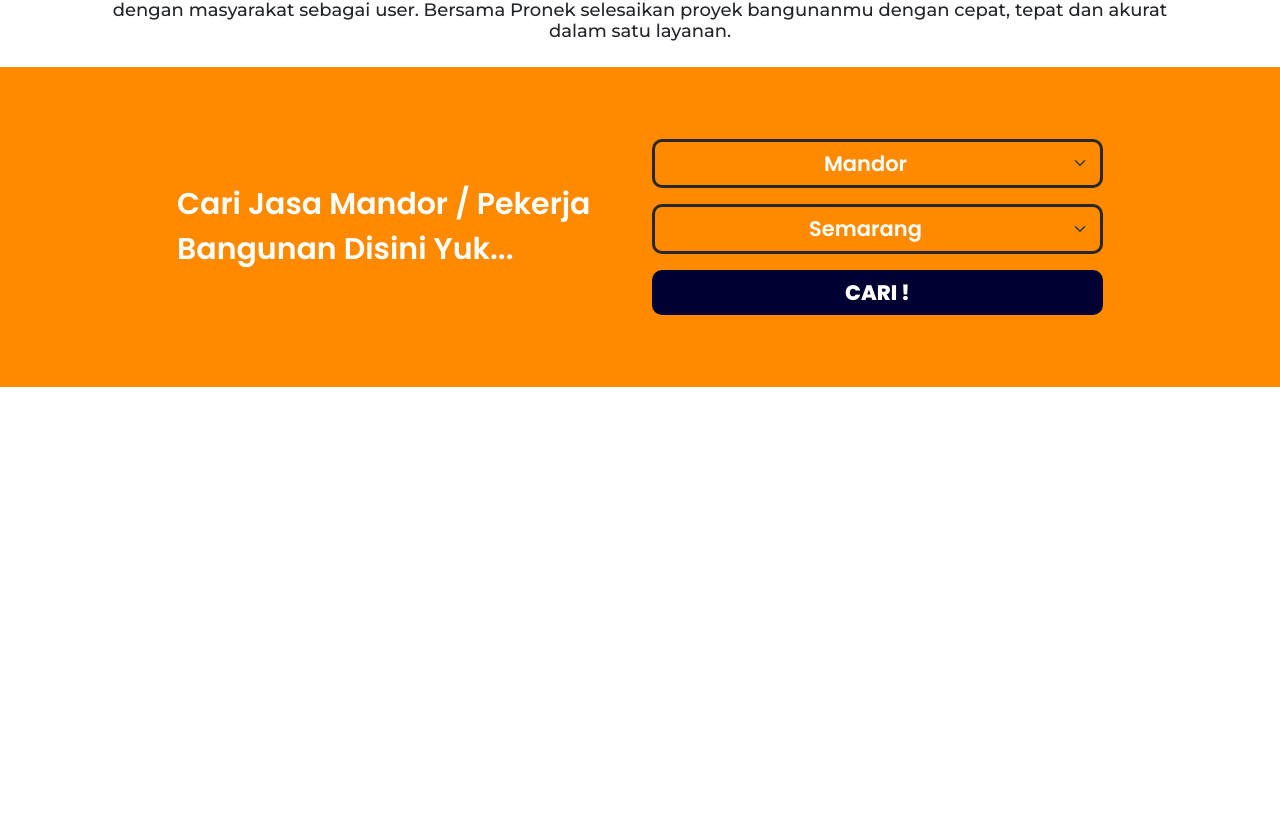
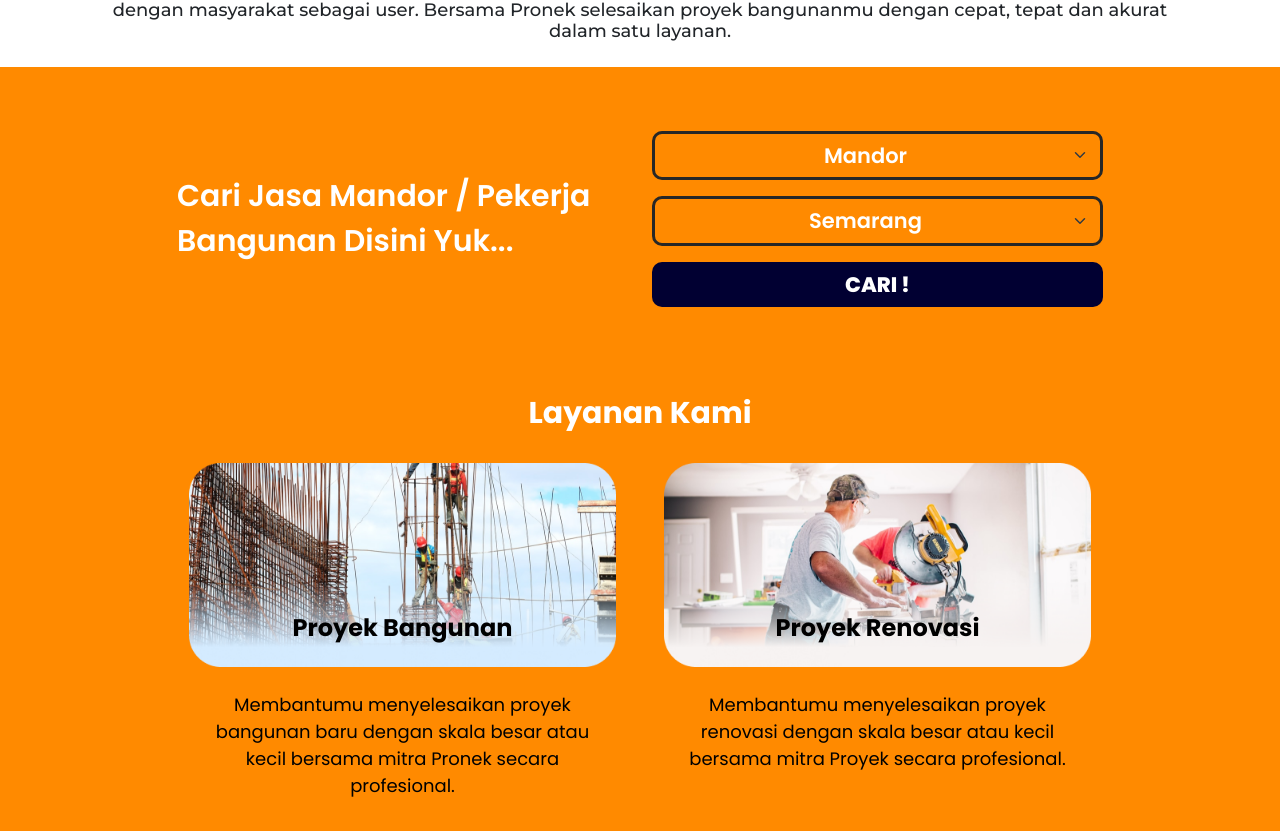
Before and after one commit to Alinurrr/Pronek, a React (Create React App) app: page / in a window 1280 px wide. Shown: the part 885-1716 px from the top of the page. Before the commit the page ends 1272 px from the top, so only its background shows below. Built offline with nearby package versions, Linux system fonts and the light colour scheme.

Commit message:
landing page layanan pronek

```diff
--- a/src/component/landingPage/CariJasa.js
+++ b/src/component/landingPage/CariJasa.js
@@ -19,7 +19,7 @@ function CariJasa(props) {
             <div style={{ backgroundColor: '#FF8A00', fontWeight: '600', fontSize: '30px' }} className="col-12 col-lg-5">
               Cari Jasa Mandor / Pekerja Bangunan Disini Yuk...
             </div>
-            <div className="col-12 col-lg-5 py-4">
+            <div className="col-12 col-lg-5 py-3">
 
               <form>
                 <div className="mb-3">
--- a/src/component/landingPage/Layanan.js
+++ b/src/component/landingPage/Layanan.js
@@ -1,10 +1,52 @@
 import React from 'react';
 
+import BannerImage1 from './../../assets/image-banner1.png'
+import BannerImage2 from './../../assets/image-banner2.png'
+
 function Layanan(props) {
+
+  const CardTitle = {
+    fontSize: '24px',
+    color: 'black'
+  };
+  const CardText = {
+    fontSize: '18px',
+    color: 'black'
+  };
+
   return (
     <div>
+      <div style={{ backgroundColor: '#FF8A00', fontFamily: 'Poppins' }}>
+        <div className="container">
+          <div className="row text-white justify-content-center align-items-start">
+            <div className="col-12 py-4 text-center">
+              <h3 style={{ fontWeight: '700', fontSize: '30px' }}>Layanan Kami</h3>
+            </div>
 
-    </div>
+            <div className="col-12 col-lg-5 mb-3 d-flex flex-column px-4">
+              <div style={{ borderRadius: '60px', border: '0' }} className="card bg-dark text-white ">
+                <img src={BannerImage1} className="" alt="gambar" />
+                <div className="container text-center mx-auto card-img-overlay d-flex justify-content-end align-items-center flex-column">
+                  <h5 style={CardTitle} className="card-title fw-bolder">Proyek Bangunan</h5>
+                </div>
+              </div>
+              <p style={CardText} className="text-center mt-4 px-4">Membantumu menyelesaikan proyek bangunan baru dengan skala besar atau kecil bersama mitra Pronek secara profesional.</p>
+            </div>
+
+            <div className="col-12 col-lg-5 mb-3 d-flex flex-column px-4">
+              <div style={{ borderRadius: '60px', border: '0' }} className="card bg-dark text-white ">
+                <img src={BannerImage2} className="" alt="gambar" />
+                <div className="container text-center mx-auto card-img-overlay d-flex justify-content-end align-items-center flex-column">
+                  <h5 style={CardTitle} className="card-title fw-bolder">Proyek Renovasi</h5>
+                </div>
+              </div>
+              <p style={CardText} className="text-center mt-4 px-4">Membantumu menyelesaikan proyek renovasi dengan skala besar atau kecil bersama mitra Proyek secara profesional.</p>
+            </div>
+
+          </div>
+        </div>
+      </div>
+    </div >
   );
 }
 
--- a/src/views/Beranda.js
+++ b/src/views/Beranda.js
@@ -1,5 +1,6 @@
 import React from 'react';
 import CariJasa from '../component/landingPage/CariJasa';
+import Layanan from '../component/landingPage/Layanan';
 // import { NavLink } from 'react-router-dom';
 // import './../style/Beranda.css'
 
@@ -29,6 +30,7 @@ function Beranda(props) {
         </div>
 
         <CariJasa />
+        <Layanan />
       </div>
 
 
```
Also changed, not shown: src/assets/image-banner1.png, src/assets/image-banner2.png.
